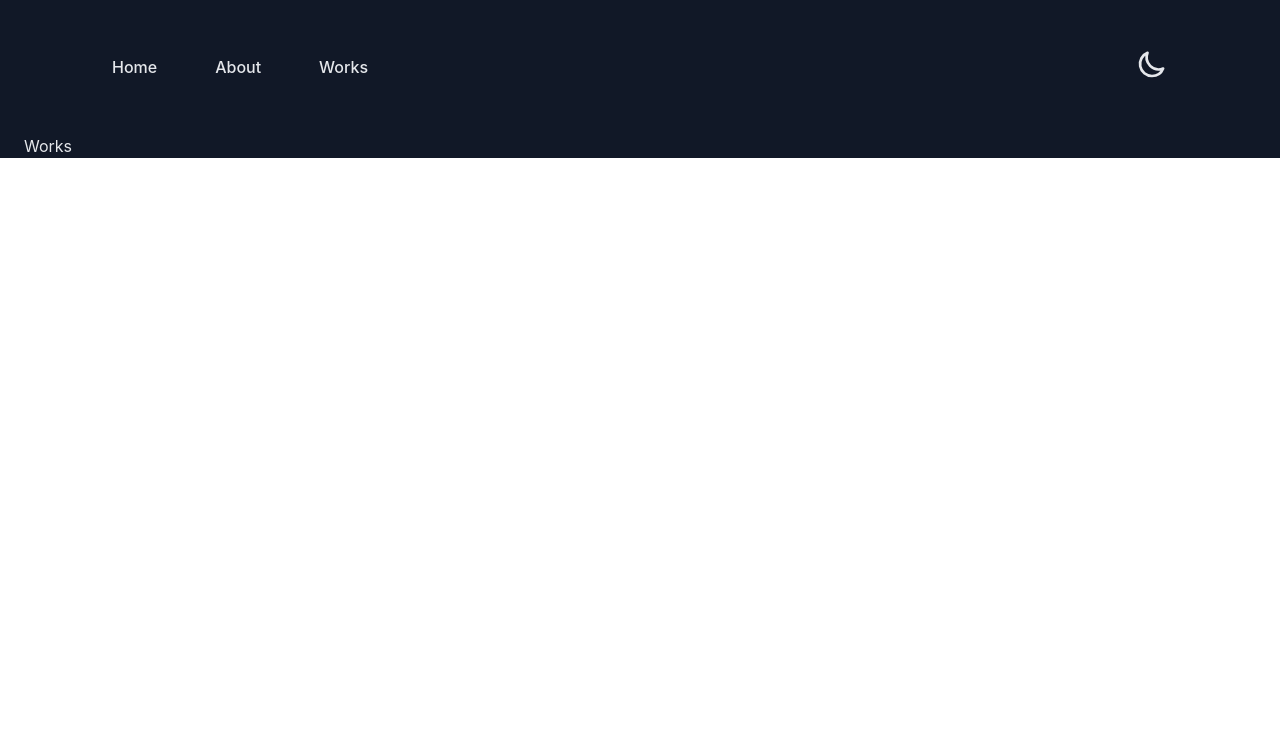
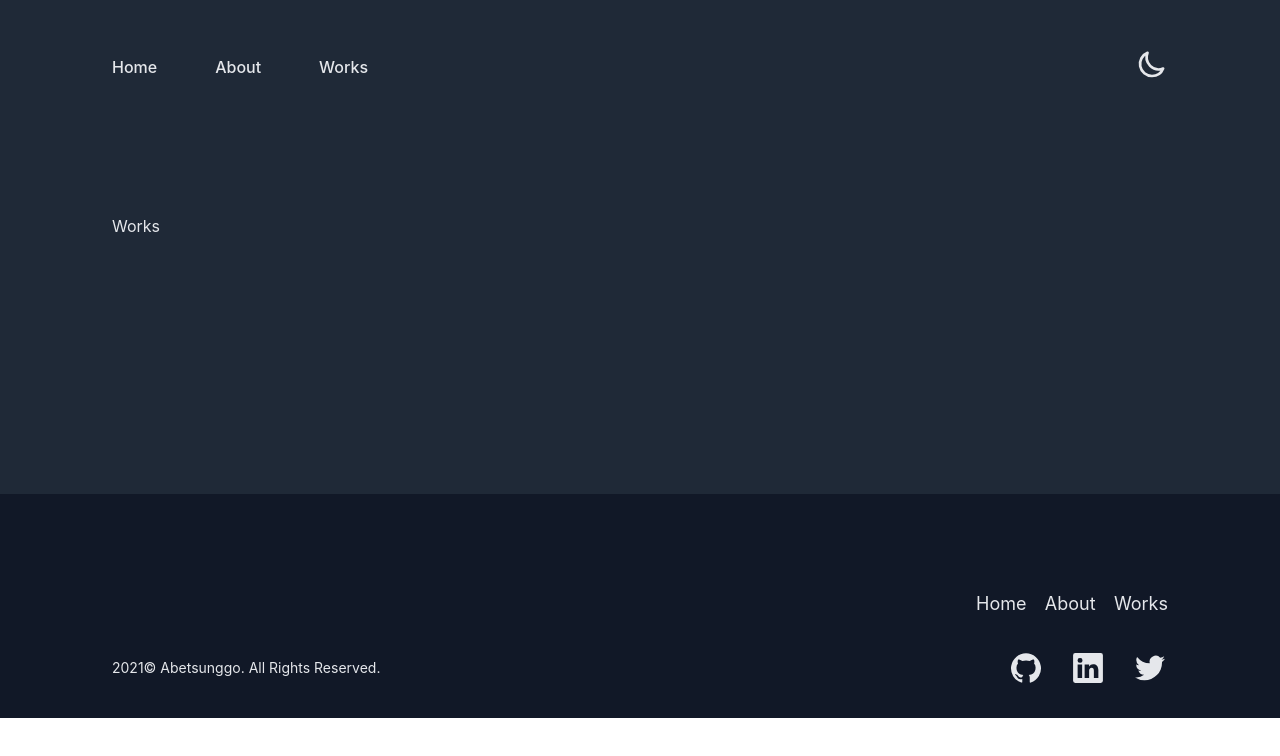
Before and after one commit to ahgumasing/abetsunggo.me, a Vue app: page /Works in a window 1280 px wide. Shown: the top 756 px of the page. Built offline with nearby package versions, Linux system fonts and the light colour scheme.

Commit message:
about me

```diff
--- a/src/App.vue
+++ b/src/App.vue
@@ -2,7 +2,7 @@
   <div
     id="app"
     class="2xl:w-8/12 2xl:mx-auto 2xl:py-12"
-    :class="theme == 'dark' ? 'bg-gray-900 text-gray-200' : ''"
+    :class="theme == 'dark' ? 'bg-gray-800 text-gray-200' : ''"
   >
     <SideMenu
       :theme="theme"
--- /dev/null
+++ b/src/components/Foot.vue
@@ -0,0 +1,45 @@
+<template>
+  <div
+    class=" w-full lg:px-28 lg:pt-20 py-4 mt-44"
+    :class="theme == 'dark' ? 'bg-gray-900' : 'bg-blue-50'"
+  >
+    <div
+      class="text-center py-4 text-sm w-8/12 mx-auto flex justify-between lg:text-lg lg:w-full lg:justify-end lg:w"
+    >
+      <div class="w-48 flex justify-between mx-auto lg:mx-0">
+        <router-link to="/">Home</router-link>
+        <router-link to="/about">About</router-link>
+        <router-link to="/works">Works</router-link>
+      </div>
+    </div>
+    <div
+      class="text-xs text-center md:items-center md:flex md:w-full md:text-sm md:justify-between"
+    >
+      <label aria-label="Copyright">
+        2021© Abetsunggo. All Rights Reserved.</label
+      >
+      <div class="flex justify-between w-40 py-4 mx-auto md:mx-0">
+        <a href="https://github.com/ahgumasing"
+          ><icon class="h-9 w-9" name="github"></icon
+        ></a>
+        <a href="https://www.linkedin.com/in/ahgumasing"
+          ><icon class="h-9 w-9" name="linkedin"> </icon
+        ></a>
+        <a href="https://twitter.com/abetsunggo"
+          ><icon class="h-9 w-9" name="twitter"></icon
+        ></a>
+      </div>
+    </div>
+  </div>
+</template>
+
+<script>
+import Icon from "./Icon";
+export default {
+  name: "foot",
+  props: ["theme"],
+  components: {
+    Icon
+  }
+};
+</script>
--- a/src/components/Icon.vue
+++ b/src/components/Icon.vue
@@ -59,6 +59,42 @@
         d="M6 18L18 6M6 6l12 12"
       ></path>
     </svg>
+
+    <svg
+      v-if="name === 'github'"
+      fill="currentColor"
+      stroke="none"
+      viewBox="0 0 24 24"
+      xmlns="http://www.w3.org/2000/svg"
+    >
+      <path
+        d="M12,2.2467A10.00042,10.00042,0,0,0,8.83752,21.73419c.5.08752.6875-.21247.6875-.475,0-.23749-.01251-1.025-.01251-1.86249C7,19.85919,6.35,18.78423,6.15,18.22173A3.636,3.636,0,0,0,5.125,16.8092c-.35-.1875-.85-.65-.01251-.66248A2.00117,2.00117,0,0,1,6.65,17.17169a2.13742,2.13742,0,0,0,2.91248.825A2.10376,2.10376,0,0,1,10.2,16.65923c-2.225-.25-4.55-1.11254-4.55-4.9375a3.89187,3.89187,0,0,1,1.025-2.6875,3.59373,3.59373,0,0,1,.1-2.65s.83747-.26251,2.75,1.025a9.42747,9.42747,0,0,1,5,0c1.91248-1.3,2.75-1.025,2.75-1.025a3.59323,3.59323,0,0,1,.1,2.65,3.869,3.869,0,0,1,1.025,2.6875c0,3.83747-2.33752,4.6875-4.5625,4.9375a2.36814,2.36814,0,0,1,.675,1.85c0,1.33752-.01251,2.41248-.01251,2.75,0,.26251.1875.575.6875.475A10.0053,10.0053,0,0,0,12,2.2467Z"
+      ></path>
+    </svg>
+
+    <svg
+      v-if="name === 'linkedin'"
+      fill="currentColor"
+      stroke="none"
+      viewBox="0 0 24 24"
+      xmlns="http://www.w3.org/2000/svg"
+    >
+      <path
+        d="M20.47,2H3.53A1.45,1.45,0,0,0,2.06,3.43V20.57A1.45,1.45,0,0,0,3.53,22H20.47a1.45,1.45,0,0,0,1.47-1.43V3.43A1.45,1.45,0,0,0,20.47,2ZM8.09,18.74h-3v-9h3ZM6.59,8.48h0a1.56,1.56,0,1,1,0-3.12,1.57,1.57,0,1,1,0,3.12ZM18.91,18.74h-3V13.91c0-1.21-.43-2-1.52-2A1.65,1.65,0,0,0,12.85,13a2,2,0,0,0-.1.73v5h-3s0-8.18,0-9h3V11A3,3,0,0,1,15.46,9.5c2,0,3.45,1.29,3.45,4.06Z"
+      ></path>
+    </svg>
+
+    <svg
+      v-if="name === 'twitter'"
+      fill="currentColor"
+      stroke="none"
+      viewBox="0 0 24 24"
+      xmlns="http://www.w3.org/2000/svg"
+    >
+      <path
+        d="M22,5.8a8.49,8.49,0,0,1-2.36.64,4.13,4.13,0,0,0,1.81-2.27,8.21,8.21,0,0,1-2.61,1,4.1,4.1,0,0,0-7,3.74A11.64,11.64,0,0,1,3.39,4.62a4.16,4.16,0,0,0-.55,2.07A4.09,4.09,0,0,0,4.66,10.1,4.05,4.05,0,0,1,2.8,9.59v.05a4.1,4.1,0,0,0,3.3,4A3.93,3.93,0,0,1,5,13.81a4.9,4.9,0,0,1-.77-.07,4.11,4.11,0,0,0,3.83,2.84A8.22,8.22,0,0,1,3,18.34a7.93,7.93,0,0,1-1-.06,11.57,11.57,0,0,0,6.29,1.85A11.59,11.59,0,0,0,20,8.45c0-.17,0-.35,0-.53A8.43,8.43,0,0,0,22,5.8Z"
+      ></path>
+    </svg>
   </div>
 </template>
 
--- a/src/router/index.js
+++ b/src/router/index.js
@@ -21,7 +21,8 @@ const routes = [
   {
     path: "/Works",
     name: "Works",
-    component: Works
+    component: Works,
+    props: true
   }
 ];
 
--- a/src/views/About.vue
+++ b/src/views/About.vue
@@ -1,15 +1,16 @@
 <template>
-  <div class="flex px-6 md:px-12 lg:py-16 lg:px-28 lg:h-full pb-12 ">
+  <div class="flex px-6 md:px-12 lg:py-20 lg:px-28 lg:h-full pb-12 ">
     <div>
       <h1
-        class=" text-blue-600 mt-7 text-3xl w-72 font-extrabold md:text-6xl  md:w-full lg:text-5xl lg:w-11/12"
+        :class="theme == 'dark' ? 'text-teal-400' : ''"
+        class="mt-7 text-3xl w-72 font-extrabold md:text-6xl  md:w-full lg:text-5xl lg:w-11/12"
       >
         Who am i?
       </h1>
       <p class="w-64 py-10 md:w-full lg:w-8/12">
-        I'm a Front-End Web Developer based in the Philippines. My day to day
-        usually consists of converting the visual design into code and investing
-        huge amount of time to continously improve myself.
+        I work as a Front-End Web Developer. My typical day consists of
+        translating visual designs into code and spending a significant amount
+        of time in self-improvement.
       </p>
       <p class="w-64 py-4 md:w-9/12 lg:w-6/12">
         Aside from coding, I also love designing, playing computer games,
@@ -54,7 +55,7 @@ export default {
         {
           intern: {
             id: 0,
-            postion: "UI / UX Intern",
+            postion: "UI / UX Designer Intern",
             company: "PearlPay Inc.",
             date: "Nov 2020 - Feb 2021"
           },
--- a/src/views/Works.vue
+++ b/src/views/Works.vue
@@ -1,5 +1,19 @@
 <template>
-  <div class="px-6">
-    Works
+  <div>
+    <div class="px-6 md:px-12 lg:py-20 lg:px-28 lg:h-full pb-12">
+      Works
+    </div>
+    <Foot :theme="theme" />
   </div>
 </template>
+
+<script>
+import Foot from "@/components/Foot";
+export default {
+  name: "works",
+  props: ["theme"],
+  components: {
+    Foot
+  }
+};
+</script>
```
